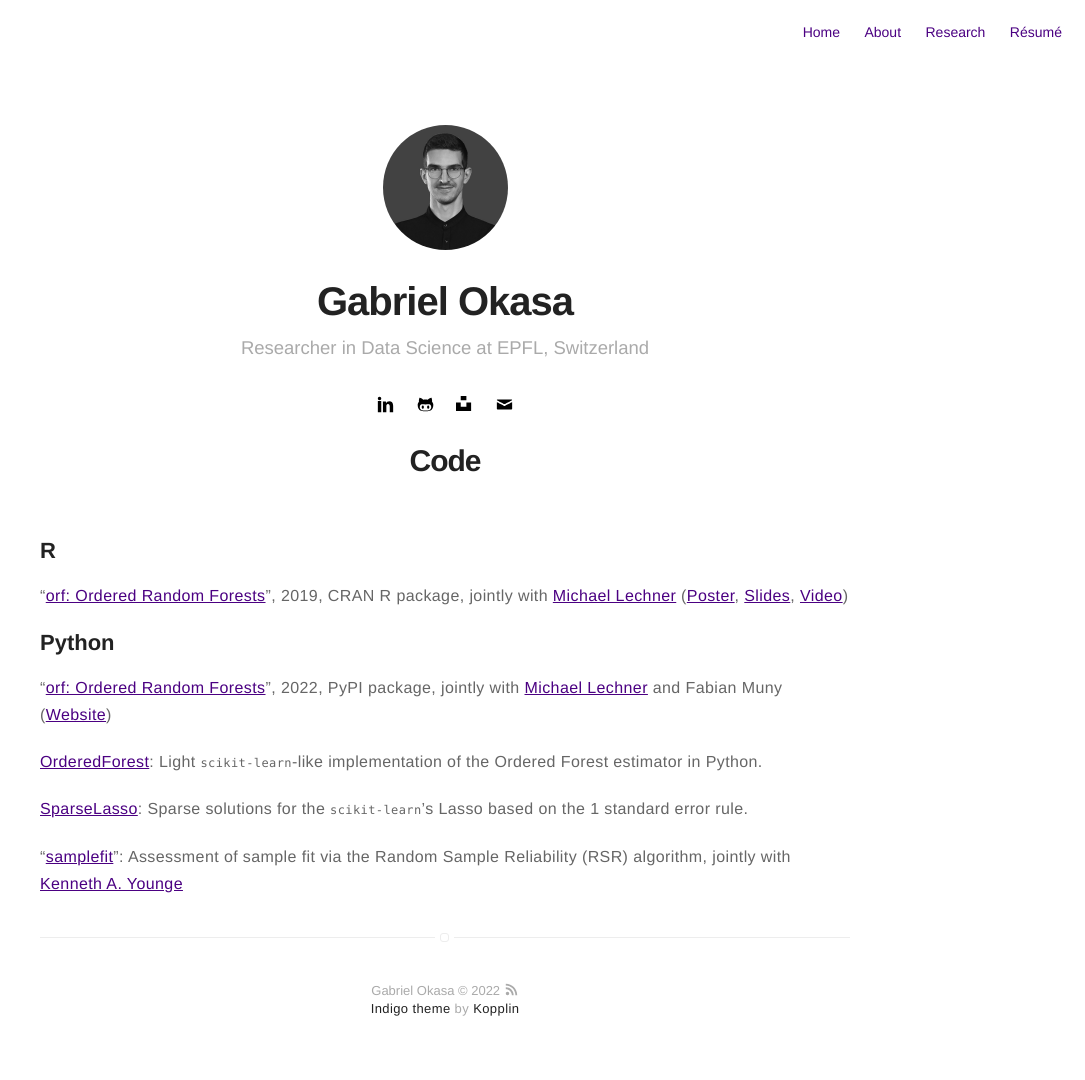
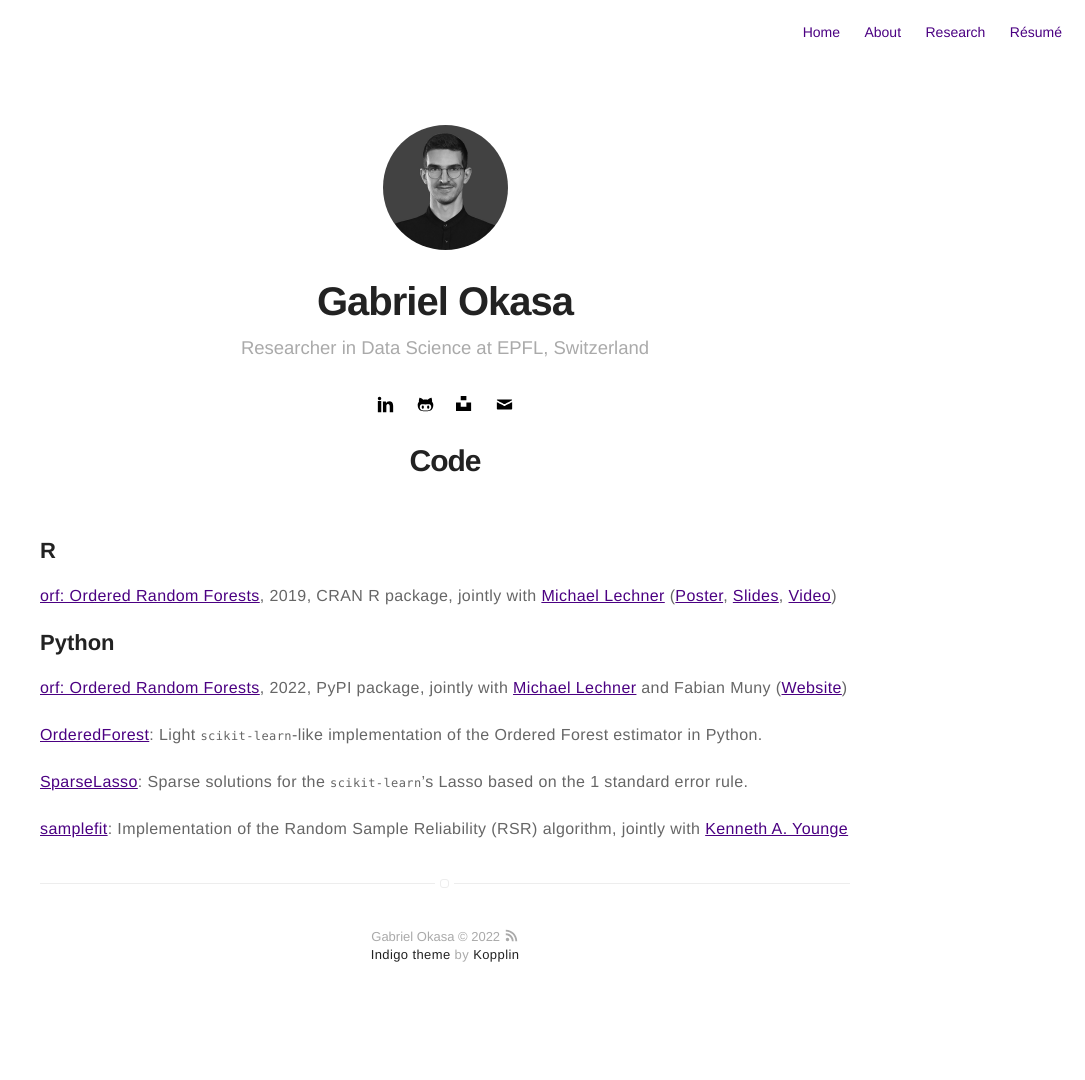
Before and after one commit to okasag/okasag.github.io, a Jekyll site: the page built from code.md, in a window 1280 px wide. Shown: the whole page, without its empty margins (195-1280 px from the left). Built offline with Jekyll 4.4.1, drawn with Linux system fonts in a browser that asks for light colours; after the commit the page ends 1026 px from its top, so only the background shows below that.

Commit message:
updated formatting

```diff
--- a/code.md
+++ b/code.md
@@ -7,14 +7,14 @@ layout: page
 
 ## R
 
-"[orf: Ordered Random Forests](https://CRAN.R-project.org/package=orf)", 2019, CRAN R package, jointly with [Michael Lechner](https://www.michael-lechner.eu/) ([Poster]({{ site.url }}/assets/pdf/orf_erum_poster_okasa.pdf), [Slides]({{ site.url }}/assets/pdf/orf_erum_milano_okasa.pdf), [Video](https://www.youtube.com/watch?v=dwIXqhk1NdM&t=203s))
+[orf: Ordered Random Forests](https://CRAN.R-project.org/package=orf), 2019, CRAN R package, jointly with [Michael Lechner](https://www.michael-lechner.eu/) ([Poster]({{ site.url }}/assets/pdf/orf_erum_poster_okasa.pdf), [Slides]({{ site.url }}/assets/pdf/orf_erum_milano_okasa.pdf), [Video](https://www.youtube.com/watch?v=dwIXqhk1NdM&t=203s))
 
 ## Python
 
-"[orf: Ordered Random Forests](https://pypi.org/project/orf/)", 2022, PyPI package, jointly with [Michael Lechner](https://www.michael-lechner.eu/) and Fabian Muny ([Website](https://orf-lab.github.io/orf-py/))
+[orf: Ordered Random Forests](https://pypi.org/project/orf/), 2022, PyPI package, jointly with [Michael Lechner](https://www.michael-lechner.eu/) and Fabian Muny ([Website](https://orf-lab.github.io/orf-py/))
 
 [OrderedForest](https://github.com/okasag/OrderedForest): Light `scikit-learn`-like implementation of the Ordered Forest estimator in Python.
 
 [SparseLasso](https://github.com/okasag/SparseLasso): Sparse solutions for the `scikit-learn`'s Lasso based on the 1 standard error rule.
 
-"[samplefit](https://github.com/okasag/samplefit)": Assessment of sample fit via the Random Sample Reliability (RSR) algorithm, jointly with [Kenneth A. Younge](https://kenneth.younge.net)
+[samplefit](https://github.com/okasag/samplefit): Implementation of the Random Sample Reliability (RSR) algorithm, jointly with [Kenneth A. Younge](https://kenneth.younge.net)
```
